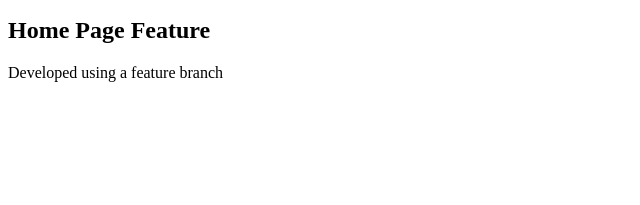
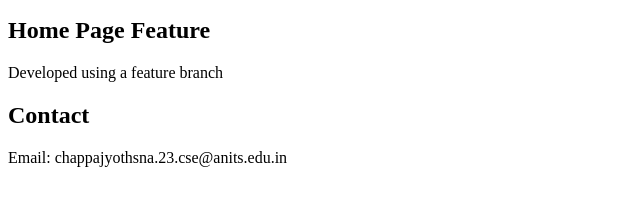
Before and after one commit to jyothsna2006/DevOps-Git-Lab, a plain HTML site: page index.html in a window 1280 px wide. Shown: the part 127-332 px from the top of the page, without its empty margins (0-640 px from the left). Drawn offline with Linux system fonts and the light colour scheme.

Commit message:
Add contact section

```diff
--- a/index.html
+++ b/index.html
@@ -9,5 +9,7 @@
 <p>This is the main branch</p>
 <h2>Home Page Feature</h2>
 <p>Developed using a feature branch</p>
+<h2>Contact</h2>
+<p>Email: chappajyothsna.23.cse@anits.edu.in</p>
 </body>
 </html>
```
